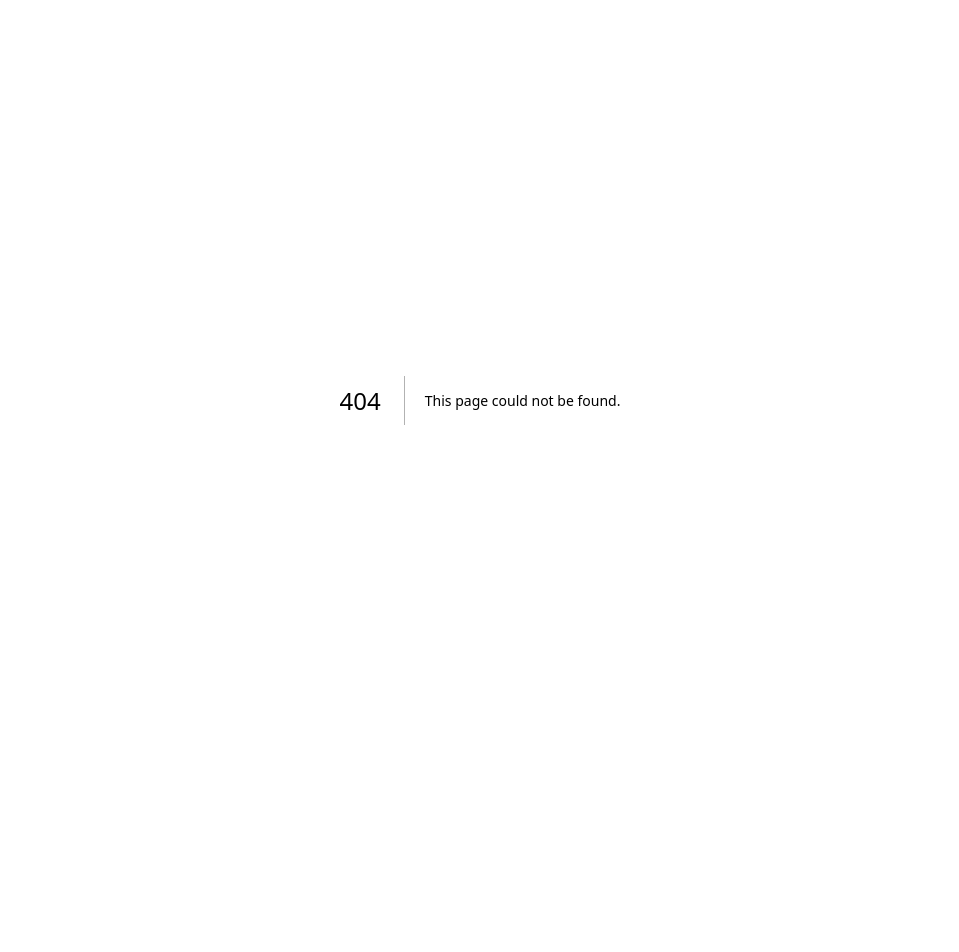
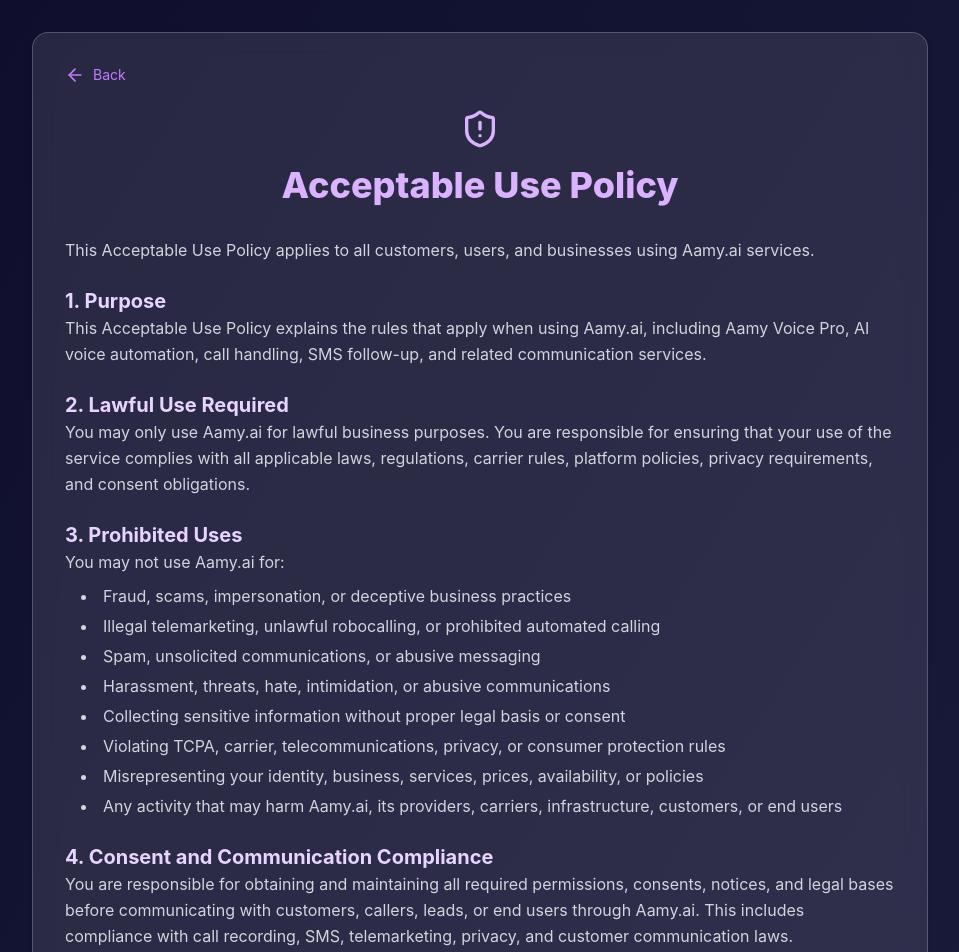
Before and after one commit to lrz80/chatbot-saas-v2, a Next.js app in the folder chatbot-dashboard/: page /acceptable-use-policy in a window 1280 px wide. Before the commit this address had no page. Shown: the top 952 px of the page, without its empty margins (160-1119 px from the left). Before the commit the page ends 800 px from the top, so only its background shows below. Built offline with nearby package versions, Linux system fonts and the light colour scheme.

Commit message:
📂 forzar inclusion de uploads

```diff
--- /dev/null
+++ b/chatbot-dashboard/src/app/acceptable-use-policy/page.tsx
@@ -0,0 +1,181 @@
+'use client';
+
+import { useRouter } from 'next/navigation';
+import { ArrowLeft, ShieldAlert } from 'lucide-react';
+
+const UPDATED_AT = '2026-05-11';
+
+type PolicySection = {
+  title: string;
+  body: React.ReactNode;
+};
+
+const POLICY_SECTIONS: PolicySection[] = [
+  {
+    title: '1. Purpose',
+    body: (
+      <p>
+        This Acceptable Use Policy explains the rules that apply when using Aamy.ai, including Aamy Voice Pro, AI voice automation,
+        call handling, SMS follow-up, and related communication services.
+      </p>
+    ),
+  },
+  {
+    title: '2. Lawful Use Required',
+    body: (
+      <p>
+        You may only use Aamy.ai for lawful business purposes. You are responsible for ensuring that your use of the service
+        complies with all applicable laws, regulations, carrier rules, platform policies, privacy requirements, and consent
+        obligations.
+      </p>
+    ),
+  },
+  {
+    title: '3. Prohibited Uses',
+    body: (
+      <>
+        <p>You may not use Aamy.ai for:</p>
+        <ul className="list-disc list-inside ml-4 mt-2 space-y-1">
+          <li>Fraud, scams, impersonation, or deceptive business practices</li>
+          <li>Illegal telemarketing, unlawful robocalling, or prohibited automated calling</li>
+          <li>Spam, unsolicited communications, or abusive messaging</li>
+          <li>Harassment, threats, hate, intimidation, or abusive communications</li>
+          <li>Collecting sensitive information without proper legal basis or consent</li>
+          <li>Violating TCPA, carrier, telecommunications, privacy, or consumer protection rules</li>
+          <li>Misrepresenting your identity, business, services, prices, availability, or policies</li>
+          <li>Any activity that may harm Aamy.ai, its providers, carriers, infrastructure, customers, or end users</li>
+        </ul>
+      </>
+    ),
+  },
+  {
+    title: '4. Consent and Communication Compliance',
+    body: (
+      <p>
+        You are responsible for obtaining and maintaining all required permissions, consents, notices, and legal bases before
+        communicating with customers, callers, leads, or end users through Aamy.ai. This includes compliance with call recording,
+        SMS, telemarketing, privacy, and customer communication laws.
+      </p>
+    ),
+  },
+  {
+    title: '5. AI Voice and Call Automation',
+    body: (
+      <p>
+        You must not configure Aamy.ai to mislead callers into believing they are speaking with a human when disclosure is
+        legally required. You are responsible for ensuring that AI voice automation, call handling, recordings, transcripts,
+        and automated responses are used lawfully and appropriately for your business.
+      </p>
+    ),
+  },
+  {
+    title: '6. SMS and Follow-Up Messages',
+    body: (
+      <p>
+        If SMS follow-up is enabled, you are responsible for ensuring that recipients have provided any required consent to
+        receive text messages. You may not use Aamy.ai to send unlawful, misleading, abusive, or unsolicited SMS messages.
+      </p>
+    ),
+  },
+  {
+    title: '7. Third-Party Provider Rules',
+    body: (
+      <p>
+        Your use of Aamy.ai may be subject to rules from third-party providers, including telecommunications carriers, Twilio,
+        OpenAI, Stripe, cloud infrastructure providers, and other integrations. You may not use Aamy.ai in a way that violates
+        those providers’ policies or creates risk to Aamy.ai’s accounts, infrastructure, or other customers.
+      </p>
+    ),
+  },
+  {
+    title: '8. Accurate Business Information',
+    body: (
+      <p>
+        You are responsible for providing accurate and updated business information, including services, pricing, availability,
+        hours, policies, location, contact details, and booking instructions. Aamy.ai is not responsible for inaccurate responses
+        caused by incorrect, outdated, incomplete, or misleading information provided by you.
+      </p>
+    ),
+  },
+  {
+    title: '9. Security',
+    body: (
+      <p>
+        You may not attempt to disrupt, overload, reverse engineer, scrape, bypass security, gain unauthorized access to, or
+        interfere with Aamy.ai, its systems, APIs, integrations, data, or infrastructure.
+      </p>
+    ),
+  },
+  {
+    title: '10. Suspension or Termination',
+    body: (
+      <p>
+        Aamy.ai may suspend, restrict, or terminate access immediately if we believe your use violates this policy, creates
+        legal or operational risk, harms service providers or carriers, affects other customers, or may expose Aamy.ai to
+        liability, account suspension, chargebacks, penalties, or enforcement action.
+      </p>
+    ),
+  },
+  {
+    title: '11. Reporting Abuse',
+    body: (
+      <p>
+        If you believe Aamy.ai is being used in violation of this policy, contact us at{' '}
+        <a href="mailto:support@aamy.ai" className="underline text-purple-400">
+          support@aamy.ai
+        </a>
+        .
+      </p>
+    ),
+  },
+  {
+    title: '12. Changes to This Policy',
+    body: (
+      <p>
+        Aamy.ai may update this Acceptable Use Policy from time to time. Updates will be posted on this page with a revised
+        update date. Continued use of the service after updates means you accept the updated policy.
+      </p>
+    ),
+  },
+];
+
+export default function AcceptableUsePolicyPage() {
+  const router = useRouter();
+
+  return (
+    <div className="min-h-screen bg-gradient-to-br from-[#0e0e2c] to-[#1e1e3f] text-white px-6 py-8">
+      <div className="max-w-4xl mx-auto bg-white/10 backdrop-blur-md rounded-2xl p-8 border border-white/20 shadow-md">
+        <button
+          onClick={() => router.back()}
+          className="flex items-center gap-2 text-sm text-purple-400 hover:text-purple-300 mb-6"
+        >
+          <ArrowLeft size={20} />
+          Back
+        </button>
+
+        <div className="flex justify-center mb-4">
+          <ShieldAlert className="h-10 w-10 text-purple-300" />
+        </div>
+
+        <h1 className="text-3xl md:text-4xl font-extrabold text-center mb-8 text-purple-300">
+          Acceptable Use Policy
+        </h1>
+
+        <div className="space-y-6 text-sm md:text-base text-gray-300 leading-relaxed">
+          <p>
+            This Acceptable Use Policy applies to all customers, users, and businesses using Aamy.ai services.
+          </p>
+
+          {POLICY_SECTIONS.map((section) => (
+            <section key={section.title}>
+              <h2 className="text-xl text-purple-200 font-bold mt-6">{section.title}</h2>
+              {section.body}
+            </section>
+          ))}
+
+          <p className="mt-8 text-sm text-gray-400">Last updated: {UPDATED_AT}</p>
+        </div>
+      </div>
+    </div>
+  );
+}
--- a/chatbot-dashboard/src/components/Footer.tsx
+++ b/chatbot-dashboard/src/components/Footer.tsx
@@ -1,4 +1,3 @@
-// src/components/Footer.tsx
 'use client';
 
 import { usePathname } from 'next/navigation';
@@ -12,13 +11,11 @@ export default function Footer() {
 
   return (
     <footer className="text-center text-gray-400 text-xs mt-16 py-10 border-t border-white/10 bg-white/5 backdrop-blur-md">
-      {/* Tagline compacto (posicionamiento premium) */}
       <p className="text-sm text-white/80 font-semibold mb-3">
         {t("footer.tagline")}
       </p>
 
-      {/* Links legales */}
-      <div className="flex justify-center gap-4 text-xs mb-4">
+      <div className="flex flex-wrap justify-center gap-4 text-xs mb-4 px-4">
         <Link
           href="/terms-of-service"
           className="underline hover:text-purple-300 transition"
@@ -35,6 +32,15 @@ export default function Footer() {
           {t("footer.privacy")}
         </Link>
 
+        <span>|</span>
+
+        <Link
+          href="/acceptable-use-policy"
+          className="underline hover:text-purple-300 transition"
+        >
+          Acceptable Use Policy
+        </Link>
+
         {showDeleteLink && (
           <>
             <span>|</span>
@@ -48,12 +54,10 @@ export default function Footer() {
         )}
       </div>
 
-      {/* Nota legal (más clara y profesional) */}
       <p className="text-[10px] text-gray-400 max-w-xl mx-auto mb-3 px-4 leading-relaxed">
         {t("footer.disclaimer")}
       </p>
 
-      {/* Derechos reservados */}
       <p className="text-[10px] text-gray-500">
         © {new Date().getFullYear()} Aamy.ai — {t("footer.rights")}
       </p>
```
